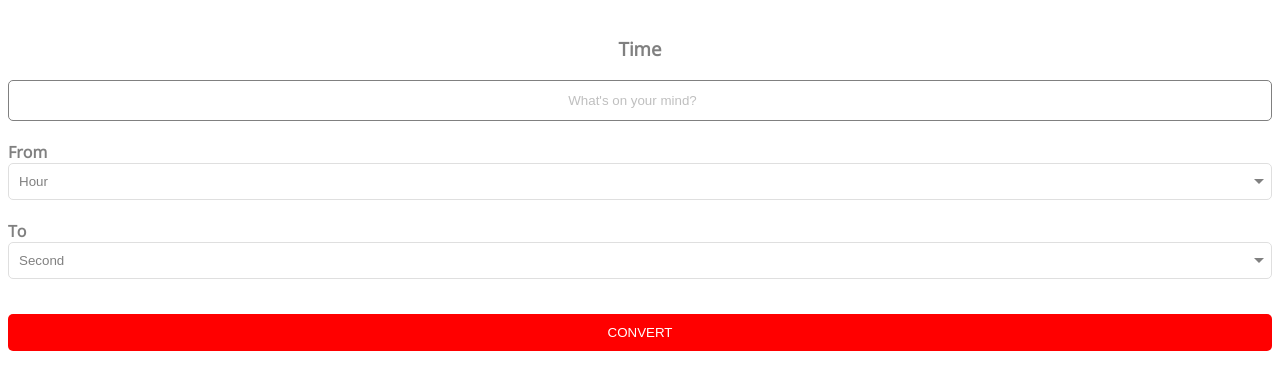
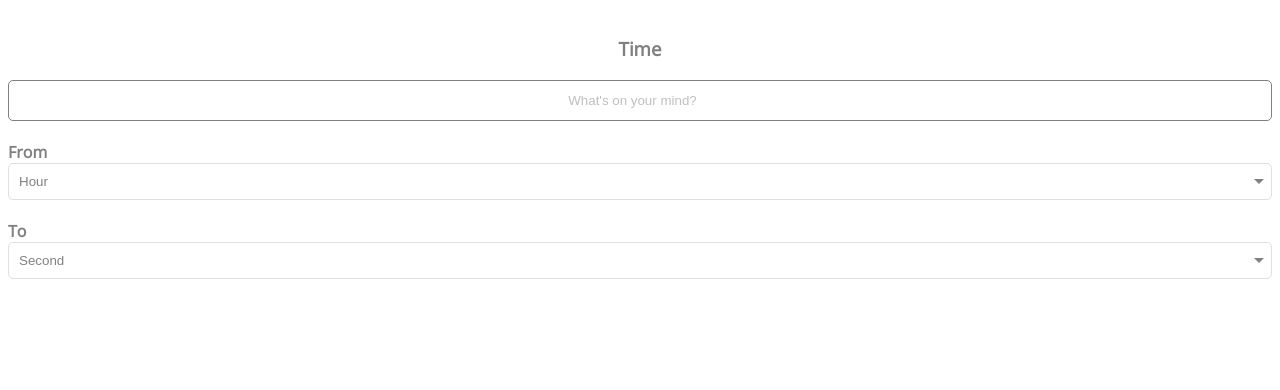
Before and after one commit to xSpectreAS/Unit_Convertor, a plain HTML site: page index.html in a window 1280 px wide. Shown: the part 112-502 px from the top of the page. Drawn offline with nearby package versions, Linux system fonts and the light colour scheme; a script that the page names is missing.

Commit message:
Update index.html

```diff
--- a/index.html
+++ b/index.html
@@ -56,8 +56,8 @@
         <option value="uDec">Decade</option>
         <option value="uC">Century</option>
       </select>
-      <input id="timeBtn" type="button" value="CONVERT" onclick="convUnits('time');">
-      </div>
+
+        </div>
 
       <div id="grpLength" style="display:none;">
         <h3>Length</h3>
@@ -84,7 +84,7 @@
           <option value="uYd">Yard</option>
           <option value="uMi">Mile</option>
         </select>
-      <input id="lgthBtn" type="button" value="CONVERT" onclick="convUnits('lgth');">
+
       </div>
 
       <div id="grpTemperature" style="display:none;">
@@ -102,7 +102,7 @@
         <option value="uDegk">K</option>
         <option value="uDegn">°N</option>
       </select>
-      <input id="tmpBtn" type="button" value="CONVERT" onclick="convTmp();">
+
       </div>
 
       <div id="grpIT" style="display:none;">
@@ -124,7 +124,7 @@
         <option value="uGb">GB</option>
         <option value="uTb">TB</option>
       </select>
-      <input id="itBtn" type="button" value="CONVERT" onclick="convUnits('it');">
+
       </div>
 
       <div id="grpArea" style="display:none;">
@@ -154,7 +154,7 @@
         <option value="uSqmi">sq mi</option>
         <option value="uAcre">acre</option>
       </select>
-      <input id="areaBtn" type="button" value="CONVERT" onclick="convUnits('area');">
+
       </div>
 
       <div id="grpMass" style="display:none;">
@@ -186,7 +186,7 @@
         <option value="uStone">stone</option>
         <option value="uSt">ton</option>
       </select>
-      <input id="massBtn" type="button" value="CONVERT" onclick="convUnits('mass');">
+
       </div>
 
       <div id="grpVolume" style="display:none;">
@@ -233,7 +233,7 @@
         <option value="uCuft">cu ft</option>
         <option value="uCumi">cu mi</option>
       </select>
-      <input id="volBtn" type="button" value="CONVERT" onclick="convUnits('vol');">
+
       </div>
 
       <div id="grpSpeed" style="display:none;">
@@ -260,7 +260,7 @@
         <option value="uFps">fps</option>
       </select>
       <br>
-      <input id="spdBtn" type="button" value="CONVERT" onclick="convUnits('spd');">
+
       </div>
 
 <div id="result" style="display:none;">
```
